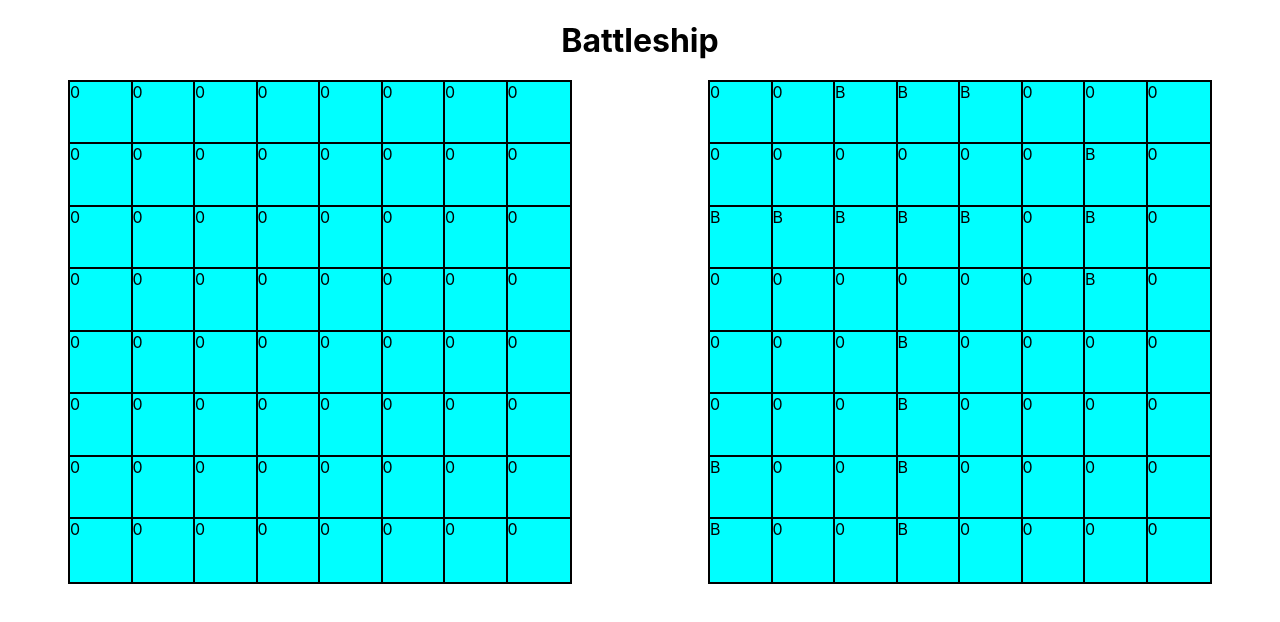
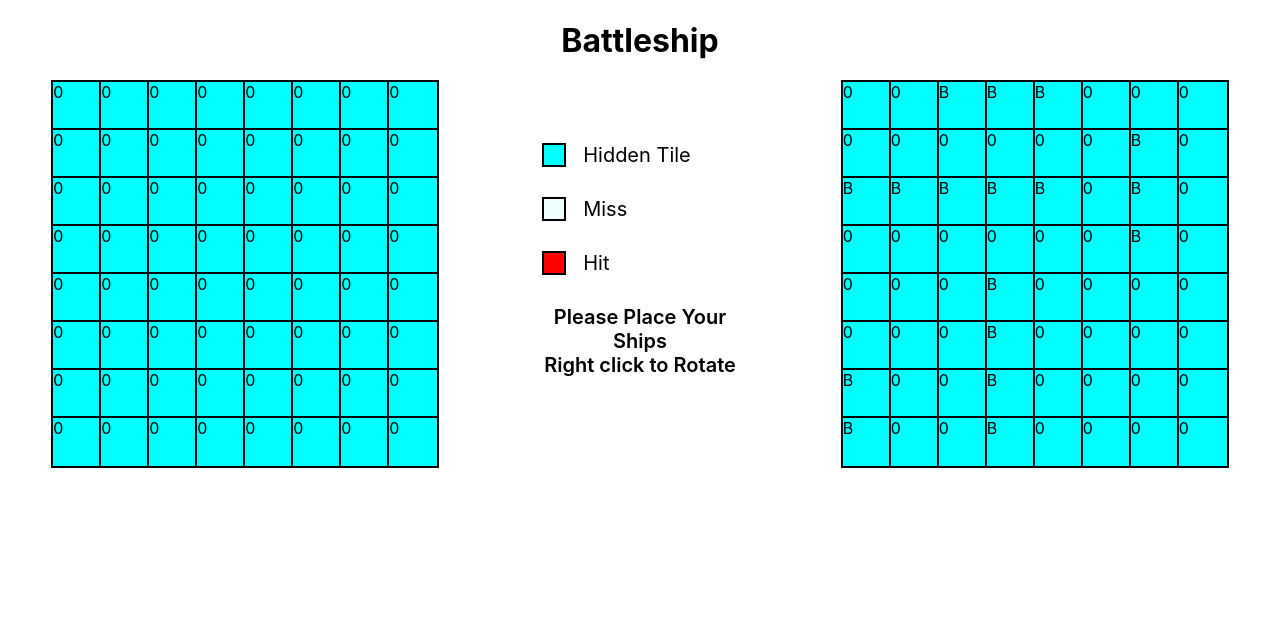
Before and after one commit to stanlp1/battleship-react, a React (Create React App) app: page / in a window 1280 px wide. Shown: the top 622 px of the page. Built offline with nearby package versions, Linux system fonts and the light colour scheme.

Commit message:
added game status indicator and legend

```diff
--- a/src/components/Game/Game.jsx
+++ b/src/components/Game/Game.jsx
@@ -1,13 +1,15 @@
 import React from "react";
 import Gameboard from "../Gameboard/Gameboard";
+import Legend from "../Legend/Legend";
 import Styles from "./Game.module.css"
 
 const Game = () => {
 
     return (
         <div className={Styles['gameboard-container']}>
-            <Gameboard playerID="player1" boardNum="board1"></Gameboard>
-            <Gameboard playerID="player2" type="computer" boardNum="board2"></Gameboard>
+            <Gameboard playerID="player1" boardNum="board1" oppType="computer"></Gameboard>
+            <Legend></Legend>
+            <Gameboard playerID="player2" oppType="player" type="computer" boardNum="board2"></Gameboard>
         </div>
     )
 }
--- a/src/components/Gameboard/Gameboard.jsx
+++ b/src/components/Gameboard/Gameboard.jsx
@@ -2,7 +2,7 @@
 import Styles from "./Gameboard.module.css"
 import { shallowEqual,  useSelector, useDispatch} from 'react-redux'
 import GameTile from "../Gametile/GameTile";
-import { playerStates } from "../../reducers/player";
+import { playerStates } from "../../reducers/players";
 import { useEffect } from "react";
 
 export const boardEmptyAtPos = (index, dir, length, board) => {
@@ -18,7 +18,7 @@ export const checkVictory = (board) => {
     return board.filter((val) => val === "B").length === 0;
 }
 
-const Gameboard = ({playerID, boardNum, type}) => {
+const Gameboard = ({playerID, boardNum, type, oppType}) => {
     const dispatch = useDispatch();
     const board = useSelector((state) => Array.from(state.boards[boardNum].keys()), shallowEqual);
     const hidden = useSelector((state) => state.boards[boardNum+'Hidden']);
@@ -40,7 +40,7 @@ const Gameboard = ({playerID, boardNum, type}) => {
     return (
         <>
             <div className={Styles['board-container']}>
-                {board.map( (index) => <GameTile type={type} hidden={hidden} player={playerID} playerState={playerState} boardSize={size} boardNum={boardNum} tileIndex={index} key={index}></GameTile>)}
+                {board.map( (index) => <GameTile oppType={oppType} type={type} hidden={hidden} player={playerID} playerState={playerState} boardSize={size} boardNum={boardNum} tileIndex={index} key={index}></GameTile>)}
             </div>
         </>
     )
--- a/src/components/Gameboard/Gameboard.module.css
+++ b/src/components/Gameboard/Gameboard.module.css
@@ -3,6 +3,6 @@
     flex-direction: row;
     flex-wrap: wrap;
 
-    height: 500px;
-    width: 500px;
+    height: 30vw;
+    width: 30vw;
 }
--- /dev/null
+++ b/src/components/Gamestatus/Gamestatus.jsx
@@ -0,0 +1,31 @@
+import { useDispatch } from "react-redux";
+import { useSelector } from "react-redux";
+import { gameStatusStates } from "../../reducers/players";
+import Styles from "./Gamestatus.module.css";
+
+const statusMessageMap = {
+    [gameStatusStates.PLACING_SHIPS]: "Please Place Your Ships\nRight click to Rotate",
+    [gameStatusStates.PLAYER1TURN]: "Player 1 is Attacking",
+    [gameStatusStates.PLAYER2TURN]: "Player 2 is Attacking",
+    [gameStatusStates.PLAYER1WON]: "Player 1 Won",
+    [gameStatusStates.PLAYER2WON]: "Player 2 Won",
+}
+
+const Gamestatus = () => {
+    let curStatus = useSelector((state)=> state.players.gameStatus);
+    let dispatch = useDispatch();
+    const handleReset = () => {
+        dispatch({type:"RESET_GAME"});
+    }
+
+    return (
+        <div className={Styles['status-contaienr']}>
+            <span className={Styles['game-status']} >{statusMessageMap[curStatus]}</span>
+            {(curStatus === gameStatusStates.PLAYER1WON || curStatus === gameStatusStates.PLAYER2WON) &&
+            <button className={Styles['reset-button']} onClick={handleReset}>New Game</button>}
+        </div>
+    )
+
+}
+
+export default Gamestatus;
--- /dev/null
+++ b/src/components/Gamestatus/Gamestatus.module.css
@@ -0,0 +1,19 @@
+.game-status {
+    align-self: center;
+    text-align: center;
+    white-space: pre-line;
+    font-weight: 600;
+    margin-bottom: 20px;
+    font-size: 20px;
+}
+
+.status-contaienr {
+    display: flex;
+    flex-direction: column;
+    height: 100px;
+}
+
+.reset-button {
+    width: 40%;
+    align-self: center;
+}
--- /dev/null
+++ b/src/components/Legend/Legend.jsx
@@ -0,0 +1,27 @@
+import React from "react";
+import Gamestatus from "../Gamestatus/Gamestatus";
+import tileStyles from "../Gametile/GameTile.module.css";
+import Styles from "./Legend.module.css";
+
+const Legend = () => {
+
+    return (
+        <div className={Styles['legend-container']}>
+            <div className={Styles['legend-entry']}>
+                <div className={`${Styles['legend-tile']} ${tileStyles.tile} ${tileStyles['tile-hidden-free']}`} id='legend'></div>
+                <span className={Styles['legend-text']}>Hidden Tile</span>
+            </div>
+            <div className={Styles['legend-entry']}>
+                <div className={`${Styles['legend-tile']} ${tileStyles.tile} ${tileStyles['tile-revealed']}`} id='legend'></div>
+                <span className={Styles['legend-text']}>Miss</span>
+            </div>
+            <div className={Styles['legend-entry']}>
+                <div className={`${Styles['legend-tile']} ${tileStyles.tile} ${tileStyles['tile-hit']}`} id='legend'></div>
+                <span className={Styles['legend-text']}>Hit</span>
+            </div>
+            <Gamestatus></Gamestatus>
+        </div>
+    )
+}
+
+export default Legend;
--- /dev/null
+++ b/src/components/Legend/Legend.module.css
@@ -0,0 +1,21 @@
+.legend-container {
+    width: 15%;
+    height: 30%;
+    align-self: center;
+}
+
+.legend-tile {
+    height: 20px;
+    width: 20px;
+}
+
+.legend-text {
+    margin-left: 10%;
+    font-size: 20px;
+}
+
+.legend-entry {
+    display:flex;
+    align-items :center;
+    margin-bottom: 30px;
+}
--- a/src/index.jsx
+++ b/src/index.jsx
@@ -5,8 +5,8 @@ import App from './App';
 import { Provider } from 'react-redux';
 import reportWebVitals from './reportWebVitals';
 import { combineReducers, createStore } from 'redux';
-import boards from './reducers/board';
-import players from './reducers/player';
+import boards from './reducers/boards';
+import players from './reducers/players';
 const reducer = combineReducers({boards, players})
 export const store = createStore(reducer, undefined, window.__REDUX_DEVTOOLS_EXTENSION__ && window.__REDUX_DEVTOOLS_EXTENSION__());
 
--- a/src/reducers/player.jsx
+++ /dev/null
@@ -1,42 +0,0 @@
-export const playerStates = {
-    PLACING: 0,
-    DONE_PLACING: 1,
-    ISATTACKING: 2,
-    ISDEFENDING: 3,
-    LOST: 4,
-    WON: 5
-}
-
-let defaultState = {
-    player1: playerStates.PLACING,
-    player2: playerStates.PLACING,
-}
-
-
-let players = (state = defaultState, action) => {
-    switch(action.type) {
-        case 'CHANGE_PLAYER_STATE':
-            return {
-                ...state,
-                [action.payload.player]: action.payload.state,
-            }
-        case 'START_GAME':
-            return {
-                ...state,
-                player1: playerStates.ISATTACKING,
-                player2: playerStates.ISDEFENDING,
-            }
-        case 'SWAP_TURNS':
-            return {
-                ...state,
-                player1: state.player2,
-                player2: state.player1,
-            }
-        case 'RESET_GAME':
-            return defaultState;
-        default:
-            return state;
-    }
-}
-
-export default players;
--- /dev/null
+++ b/src/reducers/players.jsx
@@ -0,0 +1,74 @@
+export const playerStates = {
+    PLACING: 0,
+    DONE_PLACING: 1,
+    ISATTACKING: 2,
+    ISDEFENDING: 3,
+    LOST: 4,
+    WON: 5
+}
+export const gameStatusStates = {
+    PLACING_SHIPS: 0,
+    PLAYER1TURN: 1,
+    PLAYER2TURN: 2,
+    PLAYER1WON: 3,
+    PLAYER2WON: 4,
+}
+let defaultState = {
+    player1: playerStates.PLACING,
+    player2: playerStates.PLACING,
+    gameStatus : gameStatusStates.PLACING_SHIPS,
+    player1Score: 0,
+    player2Score: 0,
+}
+
+
+
+
+let players = (state = defaultState, action) => {
+    switch(action.type) {
+        case 'CHANGE_PLAYER_STATE':
+            return {
+                ...state,
+                [action.payload.player]: action.payload.state,
+            }
+        case 'START_GAME':
+            return {
+                ...state,
+                player1: playerStates.ISATTACKING,
+                player2: playerStates.ISDEFENDING,
+                gameStatus: gameStatusStates.PLAYER1TURN,
+            }
+        case 'SWAP_TURNS':
+            return {
+                ...state,
+                player1: state.player2,
+                player2: state.player1,
+                gameStatus: state.gameStatus === gameStatusStates.PLAYER1TURN ? gameStatusStates.PLAYER2TURN : gameStatusStates.PLAYER1TURN,
+            }
+        case 'RESET_GAME':
+            return {
+                ...state,
+                player1: defaultState.player1,
+                player2: defaultState.player2,
+                gameStatus: defaultState.gameStatus,
+            }
+        case 'GAME_OVER':
+            let won = action.payload.player === "player1" ? "player2" : "player1";
+            return {
+                ...state,
+                [won]: playerStates.WON,
+                [action.payload.player]: playerStates.LOST,
+                [won+'Score']: state[won+'Score'] + 1,
+                gameStatus: won === "player1" ? gameStatusStates.PLAYER1WON : gameStatusStates.PLAYER2WON,
+            }
+        case 'INC_PLAYER_SCORE':
+            return {
+                ...state,
+                [action.payload.player+'Score']: state[action.payload.player+'Score'] + 1,
+            }
+        default:
+            return state;
+    }
+}
+
+export default players;
```
Also changed, not shown: src/components/Gametile/GameTile.jsx (+24 -16 lines), src/reducers/boards.jsx (renamed from src/reducers/board.jsx).
